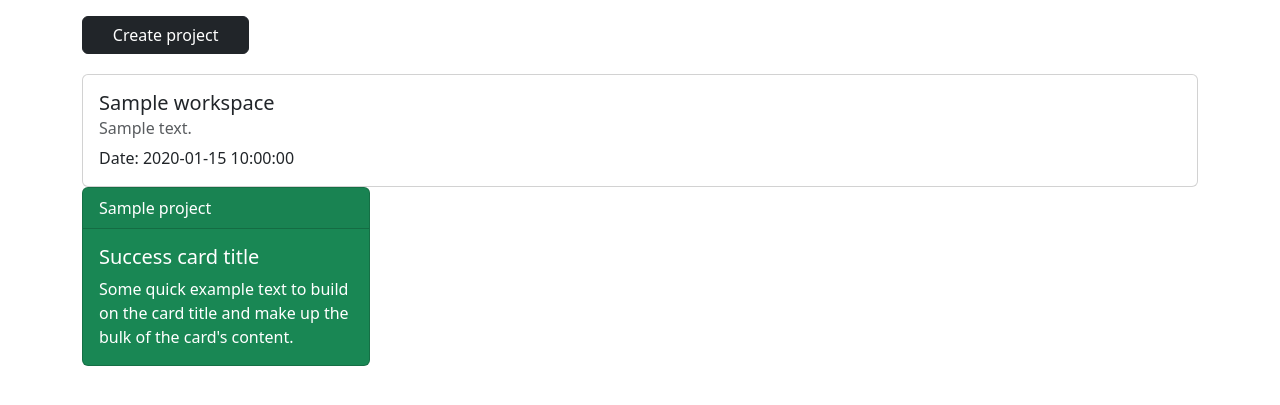
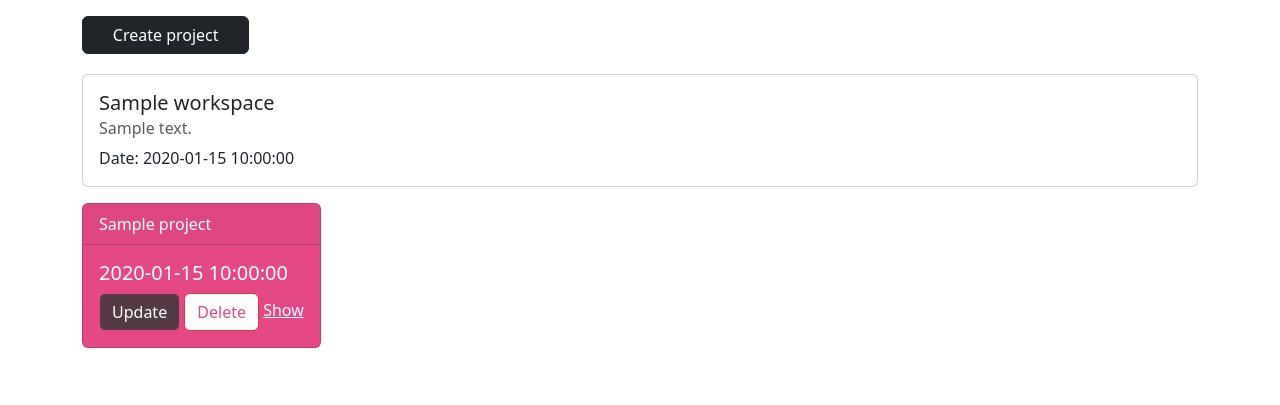
Before and after one commit to dpk-anadea/masonite, a Python web app: template templates/workspace/show.html in a window 1280 px wide. Shown: the part 56-461 px from the top of the page. Run offline with Jinja, Linux system fonts and the light colour scheme; the template is opened without the code that fills it: most values are stand-ins (such as "Sample title", 1, 10 or a date in 2020).

Commit message:
projects template

```diff
--- a/app/controllers/WorkspacesController.py
+++ b/app/controllers/WorkspacesController.py
@@ -2,6 +2,8 @@ from masonite.controllers import Controller
 from masonite.views import View
 from masonite.response import Response
 from masonite.request import Request
+
+from app.models.Project import Project
 from app.models.Workspaces import Workspaces
 
 
@@ -28,9 +30,11 @@ class WorkspacesController(Controller):
     def show(self, view: View, request: Request):
         id = request.param('id')
         workspace = Workspaces.find_or_fail(id)
+        projects = Project.where('workspace_id', id).get()
 
         context = {
-            'workspace':workspace
+            'workspace':workspace,
+            'projects': projects,
         }
 
         return view.render("workspace.show", context)
--- a/templates/workspace/show.html
+++ b/templates/workspace/show.html
@@ -19,19 +19,37 @@
       <p class="card-text">Date: {{workspace.created_at}}</p>
     </div>
   </div>
-
-  {% for p in workspace.projects %}
-
-  <div class="card text-bg-success mb-3" style="max-width: 18rem">
-    <div class="card-header">{{p}}</div>
-    <div class="card-body">
-      <h5 class="card-title">Success card title</h5>
-      <p class="card-text">
-        Some quick example text to build on the card title and make up the bulk
-        of the card's content.
-      </p>
+  <div class="d-flex flex-wrap gap-3 mt-3 justify-content-between">
+    {% for p in projects %}
+    <div
+      class="card text-bg-primary mb-3"
+      style="max-width: 18rem; background-color: #e54985 !important"
+    >
+      <div class="card-header">{{p.name}}</div>
+      <div class="card-body">
+        <h5 class="card-title">{{p.created_at}}</h5>
+        <a
+          href="{{route('project_edit', {'id': workspace.id,'project_id': p.id})}}"
+          class="btn btn-success"
+          style="background-color: #543a44; border-color: #e54985"
+        >
+          Update
+        </a>
+        <a
+          href="{{route('project_destroy', {'id': workspace.id,'project_id': p.id})}}"
+          class="btn btn-danger"
+          style="background-color: white; color: #e54985"
+        >
+          Delete
+        </a>
+        <a
+          href="{{route('project_show', {'id': workspace.id,'project_id': p.id})}}"
+          style="color: #ffffff"
+          >Show</a
+        >
+      </div>
     </div>
+    {% endfor %}
   </div>
 </div>
-
-{% endfor %} {% endblock content %}
+{% endblock content %}
```
Also changed, not shown: app/controllers/ProjectController.py (+10 -4 lines), templates/project/edit.html (added, +29 -0 lines), templates/project/show.html (added, +11 -0 lines).
